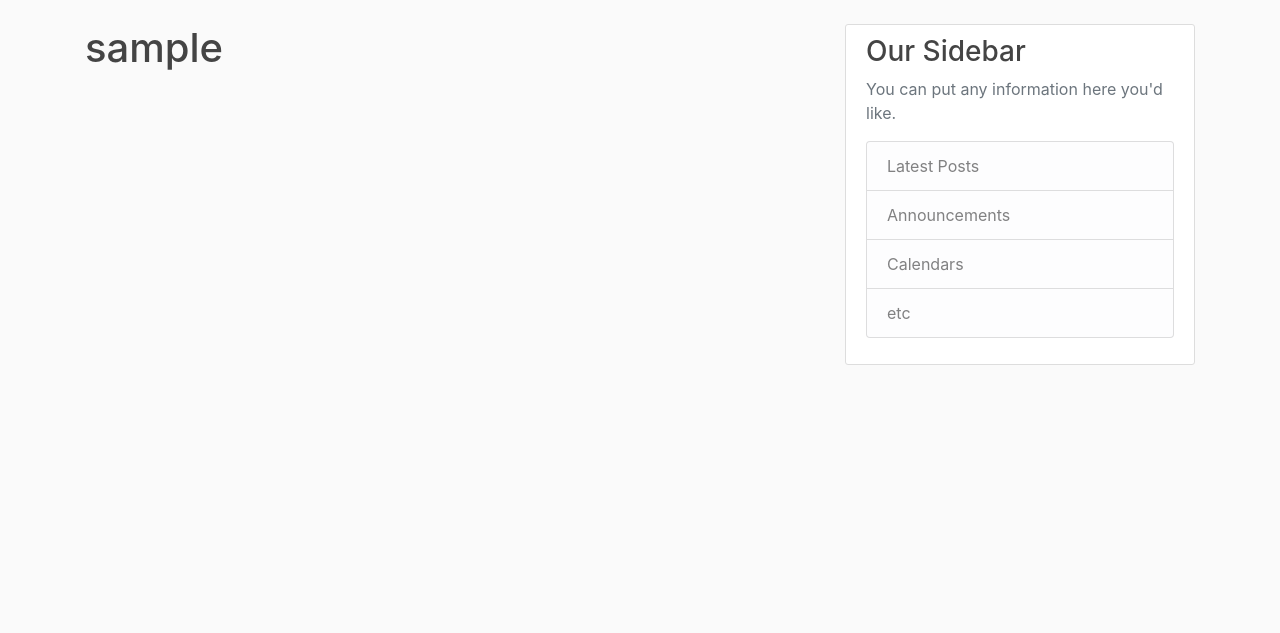
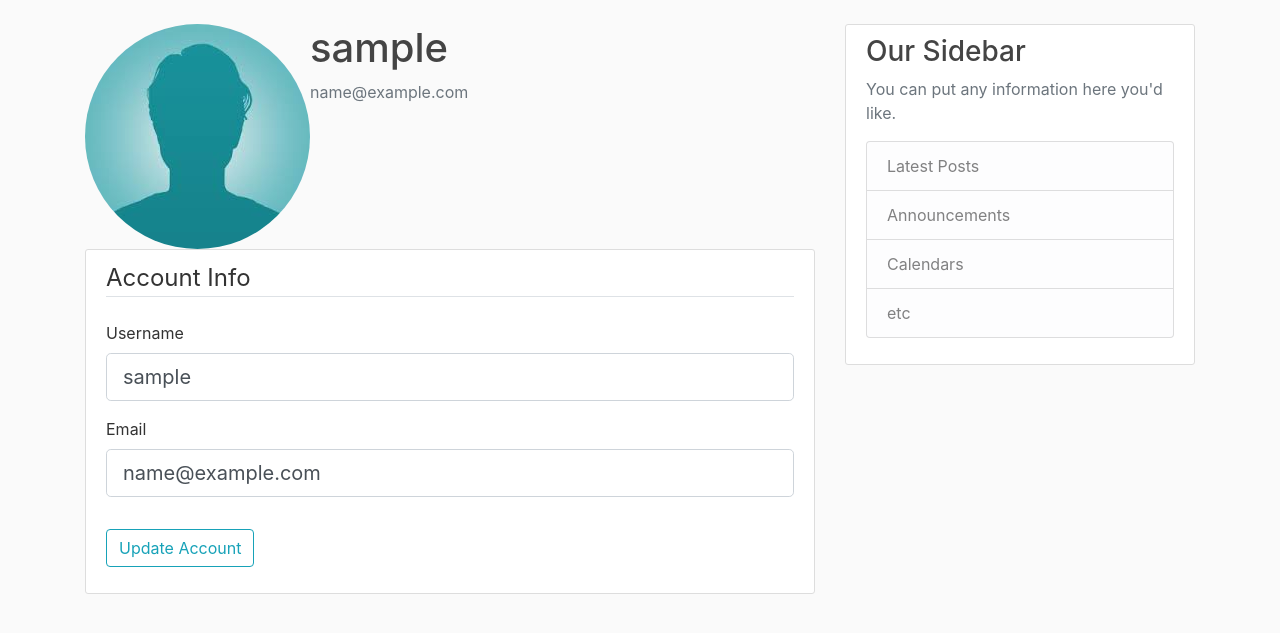
Before and after one commit to SheilaAbby/flask-blog, a Flask app: page /account in a window 1280 px wide. Shown: the part 56-689 px from the top of the page. Run offline with Flask 2, Linux system fonts and the light colour scheme; the visitor is signed in with stand-in values (Sample User, id 1); data comes from the database, SQL or seed files in the repository; some libraries are stand-ins or nearby versions.

Commit message:
User can update their account info

```diff
--- a/flaskblog/forms.py
+++ b/flaskblog/forms.py
@@ -1,7 +1,9 @@
 from flask_wtf import FlaskForm
+from flask_login import current_user
 from wtforms import StringField, PasswordField, SubmitField, BooleanField
 from wtforms.validators import DataRequired, Length, Email, EqualTo, ValidationError
 from flaskblog.models import User
+
 
 class RegistrationForm(FlaskForm):
     username = StringField('Username',
@@ -27,9 +29,32 @@ class RegistrationForm(FlaskForm):
         if user:
             raise ValidationError('That Email is taken.Please choose a different one')
 
+
 class LoginForm(FlaskForm):
     email = StringField('Email',
                             validators=[DataRequired(), Email()])
     password = PasswordField('Password', validators=[DataRequired()])
     remember = BooleanField('Remember Me')
     submit = SubmitField('Login')
+
+
+class UpdateAccountForm(FlaskForm):
+    username = StringField('Username',
+                            validators=[DataRequired(), Length(min=2, max=20)])
+    email = StringField('Email',
+                            validators=[DataRequired(), Email()])
+    submit = SubmitField('Update Account')
+
+    #  check whether the entered username matches any in the database
+    def validate_username(self, username):
+        if username.data != current_user.username:
+            user = User.query.filter_by(username=username.data).first()
+            if user:
+               raise ValidationError('That username is taken.Please choose a different one')
+
+#  check whether the entered email matches any in the database
+    def validate_email(self, email):
+     if email.data != current_user.email:
+        user = User.query.filter_by(email=email.data).first()
+        if user:
+            raise ValidationError('That Email is taken.Please choose a different one')
--- a/flaskblog/routes.py
+++ b/flaskblog/routes.py
@@ -3,7 +3,7 @@ from flask import  render_template, url_for, flash, redirect, request
 
 from flaskblog import app, db, bcrypt
 
-from flaskblog.forms import RegistrationForm,LoginForm
+from flaskblog.forms import RegistrationForm,LoginForm,  UpdateAccountForm
 
 from flaskblog.models import User,Post
 
@@ -69,7 +69,18 @@ def logout():
     return redirect(url_for('home'))
 
 
-@app.route('/account')
+@app.route('/account', methods=['GET', 'POST'])
 @login_required
 def account():
-    return render_template('account.html', title = 'Account')
+    form = UpdateAccountForm()
+    if form.validate_on_submit():
+        current_user.username = form.username.data
+        current_user.email = form.email.data
+        db.session.commit()
+        flash('Your Account has been updated', 'success')
+        return redirect(url_for('account'))
+    elif request.method == 'GET':
+        form.username.data = current_user.username
+        form.email.data = current_user.email
+    image_file = url_for('static', filename = 'profile_pics/' + current_user.image_file)
+    return render_template('account.html', title = 'Account', image_file = image_file, form=form )
--- a/flaskblog/templates/account.html
+++ b/flaskblog/templates/account.html
@@ -1,4 +1,50 @@
 {% extends "layout.html" %}
 {% block content %}
-    <h1>{{ current_user.username }}</h1>
+
+  <div class="media">
+    <img class="rounded-circle aacount-img" src="{{ image_file }}">
+    <div class="media-body">
+        <h2 class="account-heading">{{ current_user.username }}</h2>
+        <p class="text-secondary">{{ current_user.email }}</p>
+        </div>
+    </div>
+    <div class="content-section">
+            <form method="POST" action="">
+                 {{ form.hidden_tag() }}
+                 <fieldset class="form-group">
+                     <legend class="border-bottom mb-4">Account Info</legend>
+                     <div class="form-group">
+                         {{ form.username.label(class="form-control-label")}}
+
+                         {% if form.username.errors  %}
+                             {{ form.username(class="form-control form-control-lg is-invalid") }}
+                             <div class="invalid-feedback">
+                                 {% for error in form.username.errors %}
+                                     <span>{{ error }}</span>
+                                 {% endfor %}
+                             </div>
+                         {% else %}
+                          {{ form.username(class="form-control form-control-lg") }}
+                         {% endif %}
+                     </div>
+                     <div class="form-group">
+                         {{ form.email.label(class="form-control-label")}}
+
+                         {% if form.email.errors  %}
+                             {{ form.email(class="form-control form-control-lg is-invalid") }}
+                             <div class="invalid-feedback">
+                                 {% for error in form.email.errors %}
+                                     <span>{{ error }}</span>
+                                 {% endfor %}
+                             </div>
+                         {% else %}
+                          {{ form.email(class="form-control form-control-lg") }}
+                         {% endif %}
+                     </div>
+                 </fieldset>
+                 <div class="form-group">
+                     {{ form.submit(class="btn btn-outline-info")}}
+                 </div>
+            </form>
+        </div>
 {% endblock content %}
```
Also changed, not shown: flaskblog/static/profile_pics/default.jpg (added).
